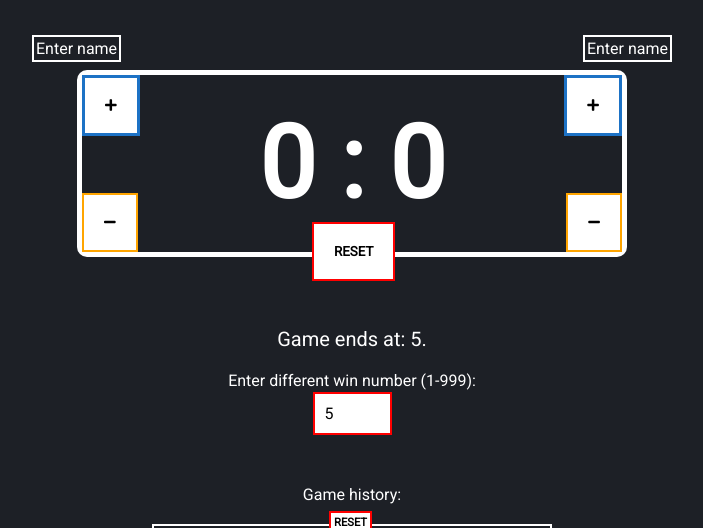
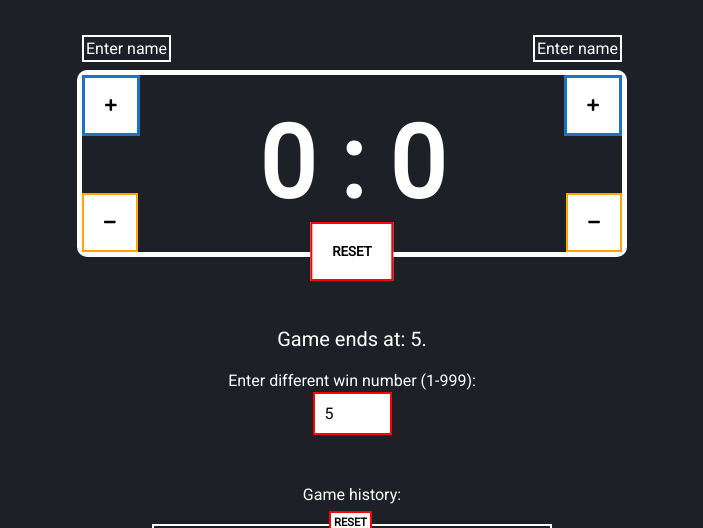
Before and after one commit to m-matasic/code-exercises, a PHP site: page /exercises/Score_counter_JS/ScoreCounter.html in a window 1280 px wide. Shown: the part 98-626 px from the top of the page, without its empty margins (288-991 px from the left). Run offline with PHP 8.4, Linux system fonts and the light colour scheme; some libraries are stand-ins or nearby versions.

Commit message:
make score counter result border more responsive on smaller screens

```diff
--- a/exercises/Score_counter_JS/style.css
+++ b/exercises/Score_counter_JS/style.css
@@ -26,7 +26,8 @@ section{
     border: 5px solid white;
     border-radius: 10px;
     padding: 30px;
-    width: 550px;
+    min-width: 400px;
+    max-width: 550px;
     position: relative;
 }
 h1{
@@ -67,7 +68,8 @@ button{
 #resetBtn{
     border: 2px solid red;
     position: absolute;
-    left: 230px;
+    left: 50%;
+    transform: translateX(-50%);
 }
 .resetBtns:hover{
     background: red;
@@ -94,14 +96,14 @@ button{
     padding: 2px;
     position: absolute;
     top: -40px;
-    left: -50px;
+    left: 0px;
 }
 #player2{
     border: 2px solid white;
     padding: 2px;
     position: absolute;
     top: -40px;
-    right: -50px;
+    right: 0px;
 }
 #history_section{
     margin: 50px auto;
```
Also changed, not shown: exercises/Score_counter_jQuery/assets/css/style.css (+6 -4 lines).
